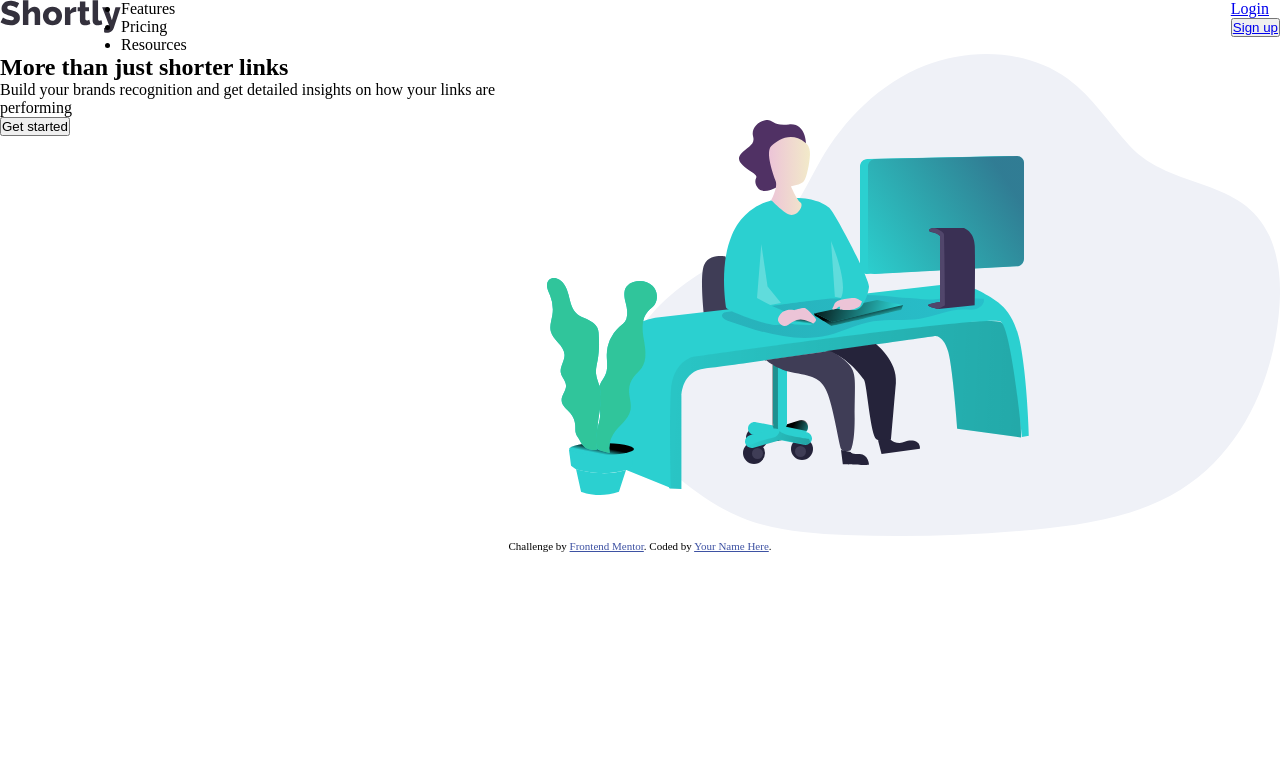
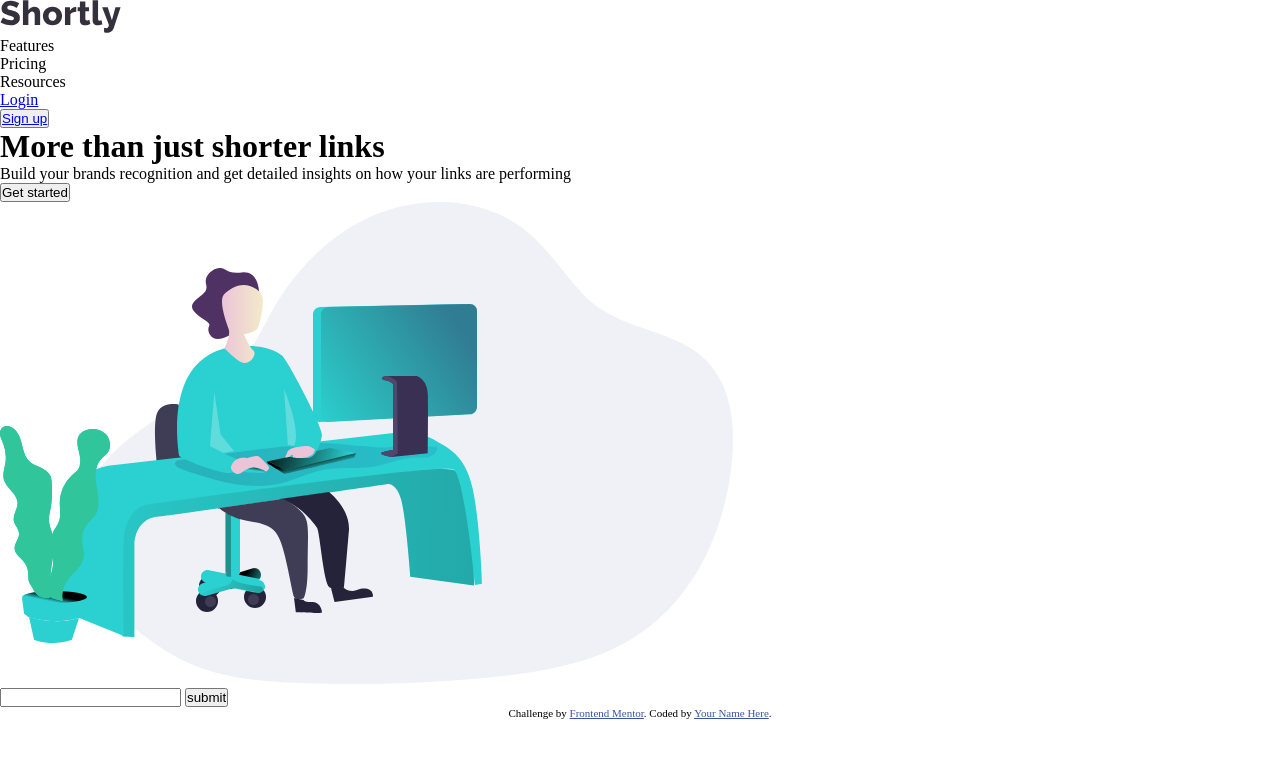
Before and after one commit to Dennardavid/url-shortening-api-master, a plain HTML site: page src/index.html in a window 1280 px wide. Drawn offline with Linux system fonts and the light colour scheme.

Commit message:
changed some html tags

```diff
--- a/src/index.html
+++ b/src/index.html
@@ -28,7 +28,8 @@
   </head>
   <body>
     <div class="main-div">
-      <header>
+      <!-- Nav bar -->
+      <nav>
         <div class="logo-list">
           <svg xmlns="http://www.w3.org/2000/svg" width="121" height="33">
             <path
@@ -48,15 +49,15 @@
             <a href="#">Sign up</a>
           </button>
         </div>
-      </header>
+      </nav>
 
       <main>
-        <section class="hero-section">
-          <div>
+        <!-- Intro section -->
+        <div class="hero-section">
           <h1>More than just shorter links</h1>
           <p>
-              Build your brands recognition and get detailed insights on how
-              your links are performing
+            Build your brands recognition and get detailed insights on how your
+            links are performing
           </p>
           <button>Get started</button>
         </div>
@@ -66,11 +67,16 @@
             alt="illustration-working"
           />
         </div>
-        </section>
 
-        <section>
-          <div></div>
-        </section>
+        <!-- Shorten link section -->
+        <div class="shorten-link">
+          <div>
+            <form action="#">
+              <input type="text" />
+              <input type="button" value="submit" />
+            </form>
+          </div>
+        </div>
       </main>
       <footer></footer>
     </div>
--- a/src/styles.css
+++ b/src/styles.css
@@ -3,13 +3,3 @@
     padding: 0;
     box-sizing: border-box;
 }
-header{
-    display: flex;
-    justify-content: space-between;
-}
-.logo-list{
-    display: flex;
-}
-.hero-section{
-    display: flex;
-}
```
Lines whose indentation alone changed are shown as unchanged.
